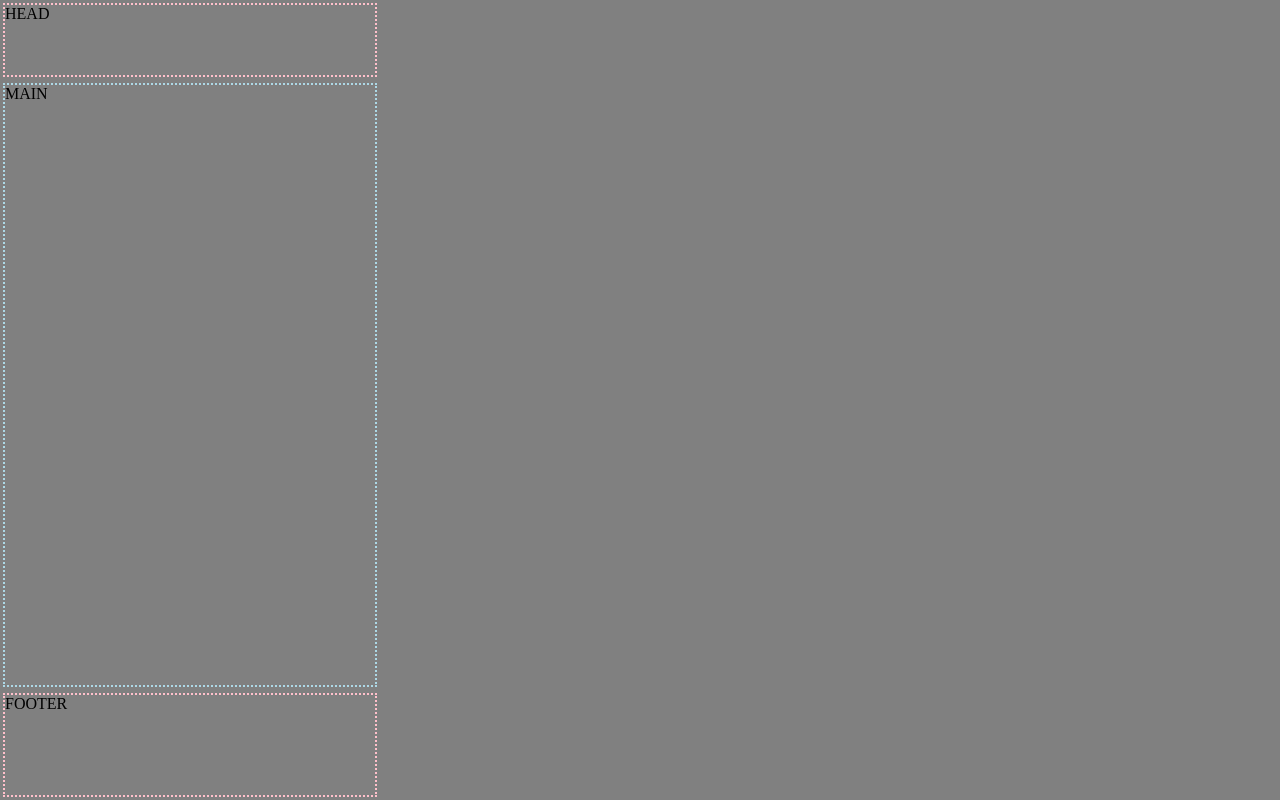
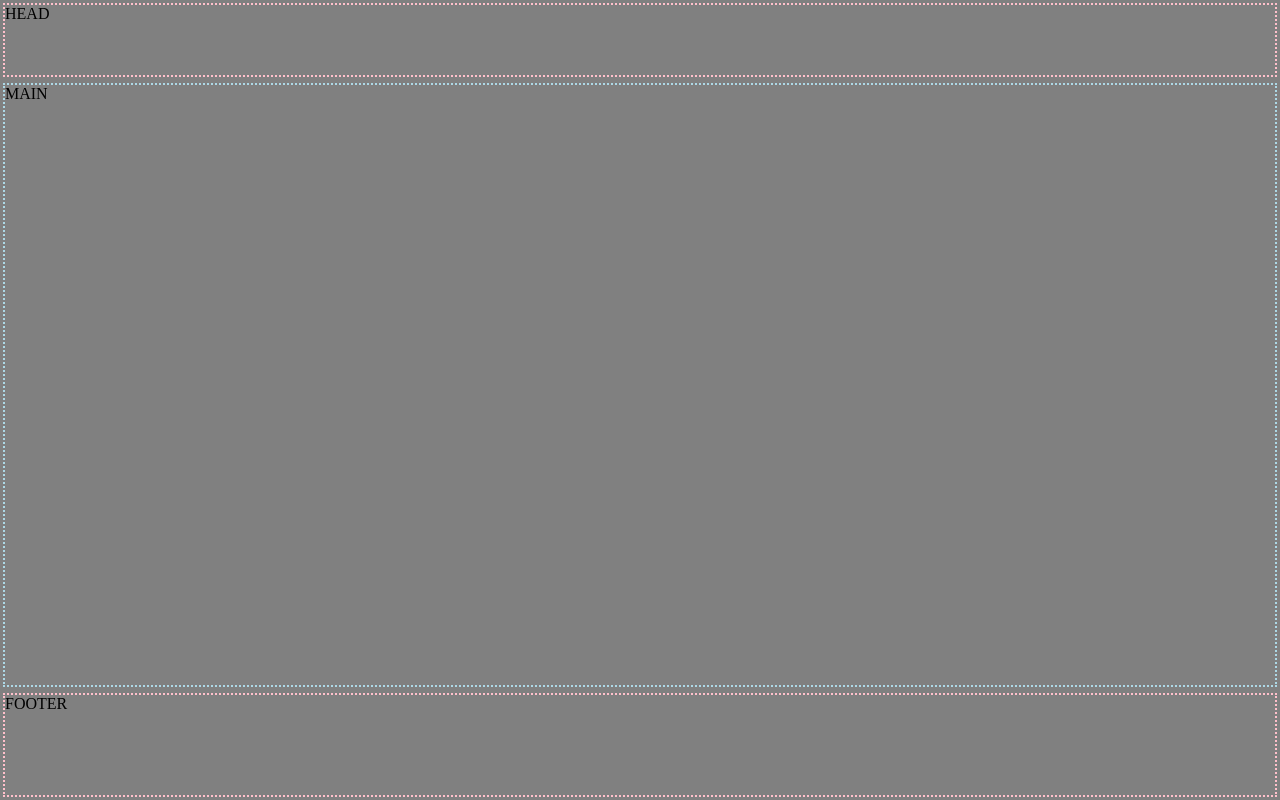
Before and after one commit to gabinoms/dro42doll, a plain HTML site: page index.html in a window 1280 px wide. Drawn offline with Linux system fonts and the light colour scheme.

Commit message:
add style

```diff
--- a/1.1.css
+++ b/1.1.css
@@ -17,7 +17,7 @@ body {
 	flex-direction:  column;
 
 	min-height: 100%;
-	width: 380px;
+	width: 100vw;
 	/*border: 1px solid black;*/
 
 }
```
